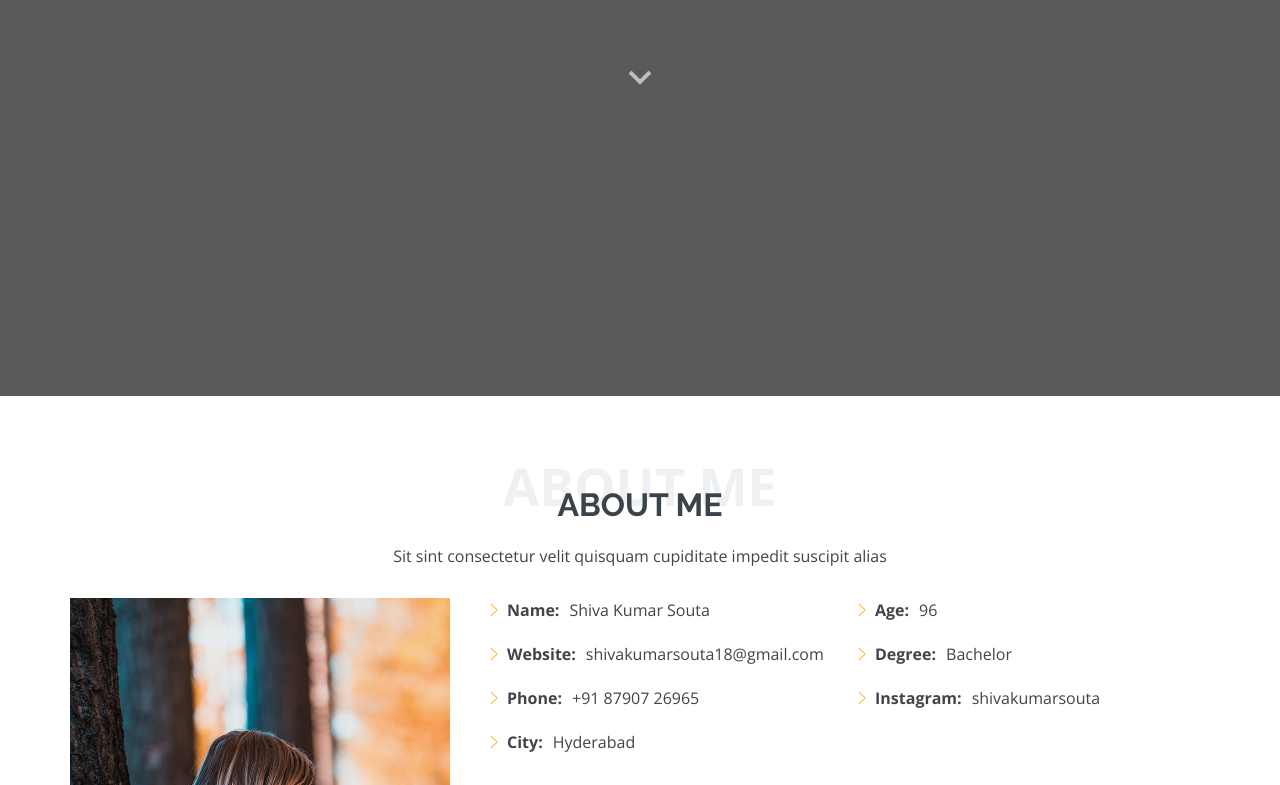
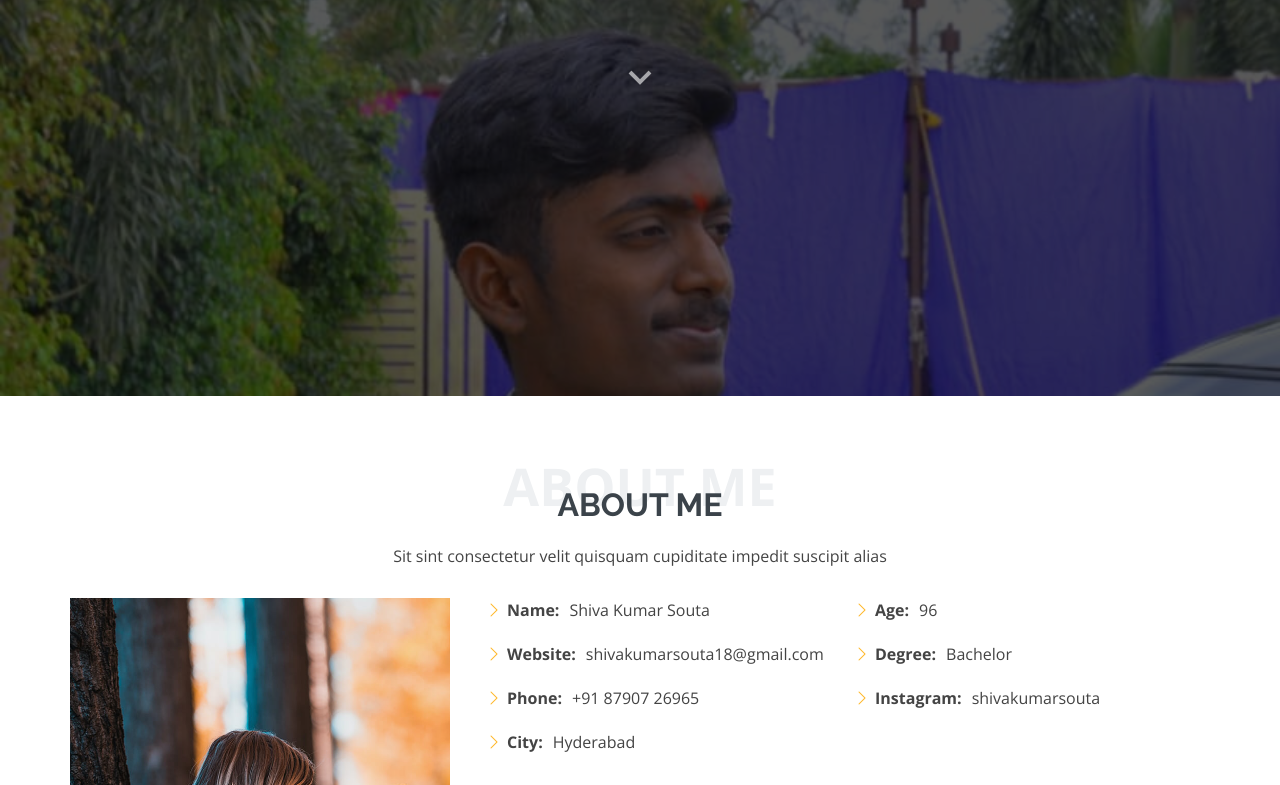
Before and after one commit to shivkumars005/profile, a plain HTML site: page index.html in a window 1280 px wide. Shown: the part 404-1189 px from the top of the page. Drawn offline with nearby package versions, Linux system fonts and the light colour scheme.

Commit message:
Update style.css

```diff
--- a/assets/css/style.css
+++ b/assets/css/style.css
@@ -317,7 +317,7 @@ h6 {
 #hero {
   width: 100%;
   height: 100vh;
-  background: url("github.com/shivkumars005") top right;
+  background: url("https://shivkumars005.github.io/profile/Shiva%20model.jpeg") top right;
   background-size: cover;
   position: relative;
 }
```
